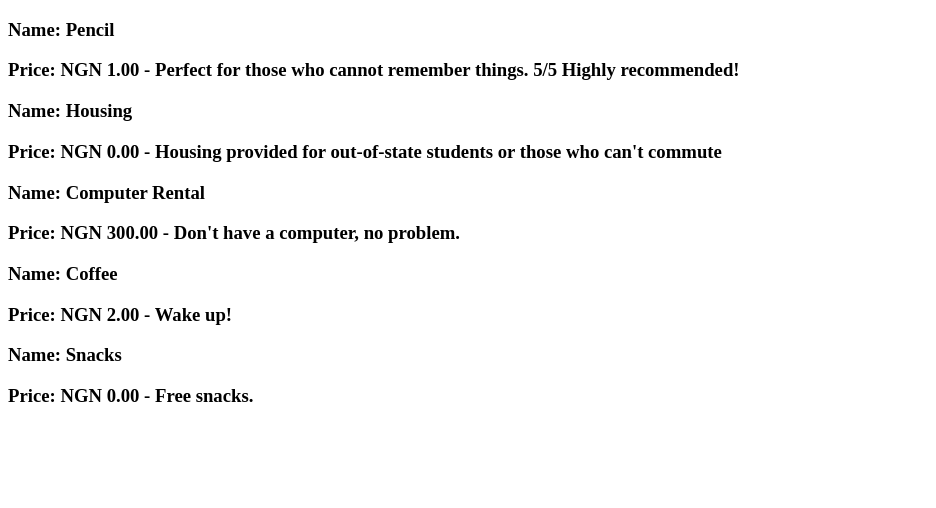
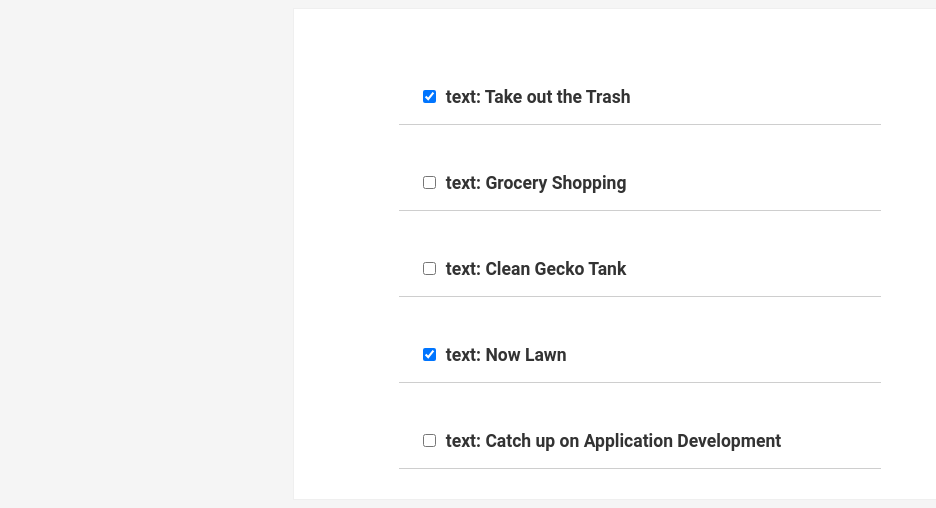
Before and after one commit to Tunji545/freecodecamp-create-react-app-windows, a React (Create React App) app: page / in a window 1280 px wide. Shown: the top 508 px of the page, without its empty margins (0-936 px from the left). Built offline with nearby package versions, Linux system fonts and the light colour scheme.

Commit message:
TodoApp Phase 3

```diff
--- a/src/App.js
+++ b/src/App.js
@@ -1,12 +1,13 @@
 import React from "react";
-import Products from "./components/Products";
-import vschoolProduct from "./components/vschoolProduct";
+import todoData from "./components/todoData";
+import TodoItem from "./components/TodoItem";
+import "./index.css"
 
 function App() {
-  const ProductComponent = vschoolProduct.map(product =>  <Products key={product.id} item={product} />)
-  return (
-    <div>
-      {ProductComponent}
+  const TodoComponent = todoData.map(todo => <TodoItem key={todo.id} text={todo.text} completed={todo.completed}/>)
+  return(
+    <div className="todo-list">
+      {TodoComponent}
     </div>
   )
 }
--- a/src/components/Products.js
+++ /dev/null
@@ -1,13 +0,0 @@
-import React from "react";
-
-function Products(props) {
-
-  return(
-    <div>
-      <h3>Name: {props.item.name}</h3>
-      <h3>Price: {props.item.price.toLocaleString("en-US", {style: "currency", currency: "NGN"})} - {props.item.description}</h3>
-    </div>
-  )
-}
-
-export default Products;
--- /dev/null
+++ b/src/components/TodoItem.js
@@ -0,0 +1,13 @@
+import React from "react";
+
+function TodoItem(props) {
+
+  return (
+    <div className="todo-item">
+      <input type="checkbox" checked={props.completed} />
+      <h3>text: {props.text}</h3>
+    </div>
+  )
+}
+
+export default TodoItem;
--- /dev/null
+++ b/src/components/todoData.js
@@ -0,0 +1,29 @@
+const todoData = [
+  {
+    id: "1",
+    text: "Take out the Trash",
+    completed: true
+  },
+  {
+    id: "2",
+    text: "Grocery Shopping",
+    completed: false
+  },
+  {
+    id: "3",
+    text: "Clean Gecko Tank",
+    completed: false
+  },
+  {
+    id: "4",
+    text: "Now Lawn",
+    completed: true
+  },
+  {
+    id: "5",
+    text: "Catch up on Application Development",
+    completed: false
+  }
+]
+
+export default todoData;
--- a/src/components/vschoolProduct.js
+++ /dev/null
@@ -1,34 +0,0 @@
-const vschoolProduct = [
-  {
-    id: "1",
-    name: "Pencil",
-    price: 1,
-    description: "Perfect for those who cannot remember things. 5/5 Highly recommended!"
-  },
-  {
-    id: "2",
-    name: "Housing",
-    price: 0,
-    description: "Housing provided for out-of-state students or those who can't commute"
-  },
-  {
-    id: "3",
-    name: "Computer Rental",
-    price: 300,
-    description: "Don't have a computer, no problem."
-  },
-  {
-    id: "4",
-    name: "Coffee",
-    price: 2,
-    description: "Wake up!"
-  },
-  {
-    id: "5",
-    name: "Snacks",
-    price: 0,
-    description: "Free snacks."
-  }
-]
-
-export default vschoolProduct;
```
